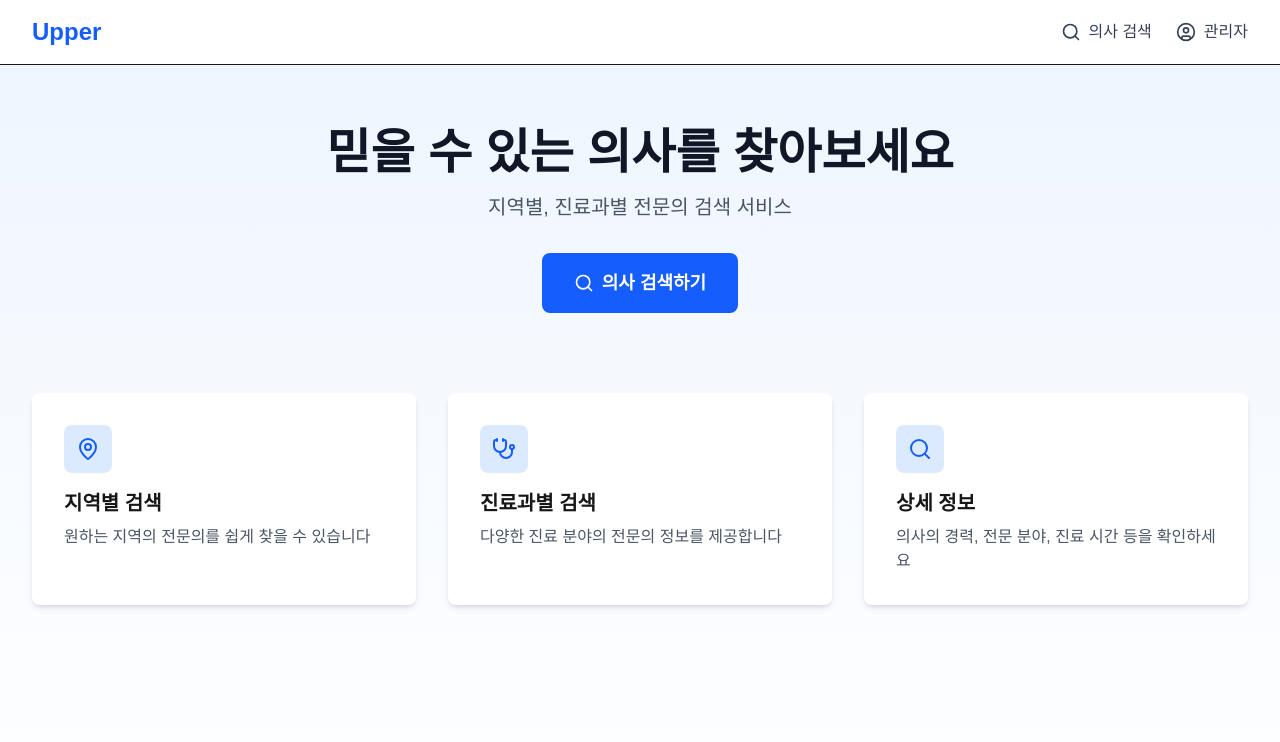
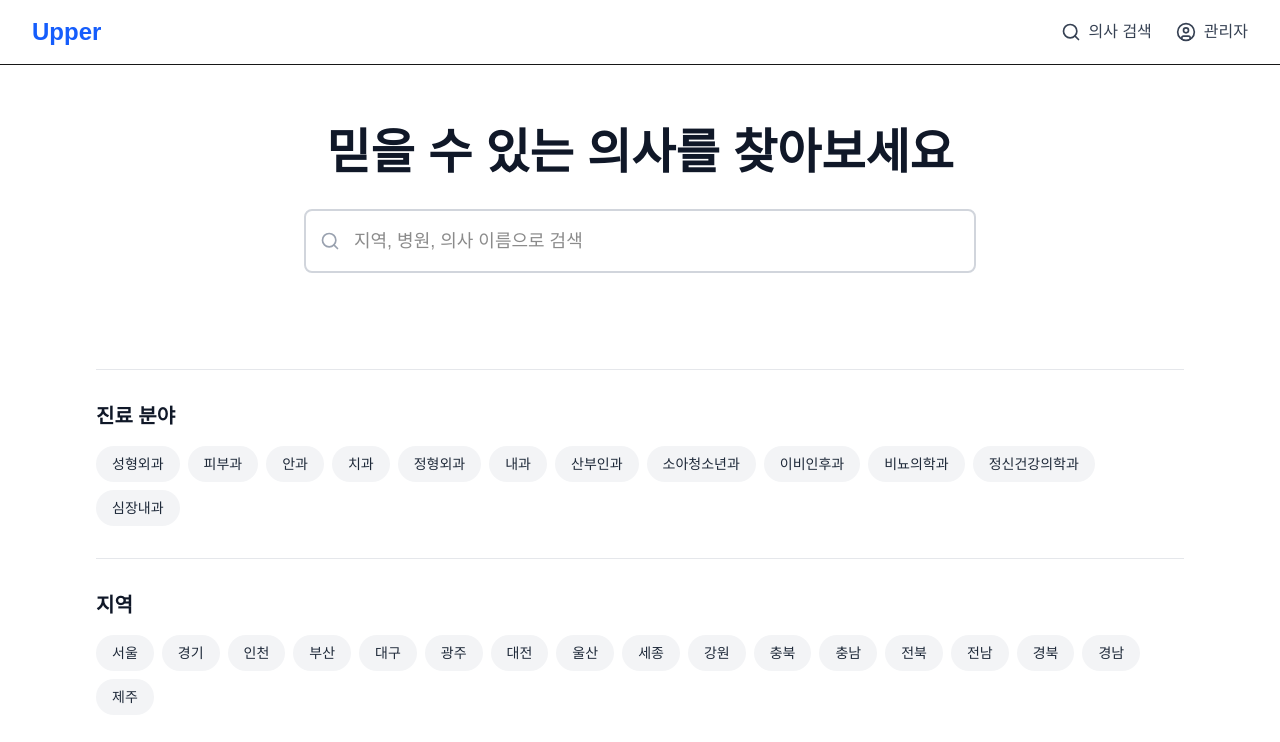
Before and after one commit to batgari/upper-web, a Next.js app: page / in a window 1280 px wide. Shown: the top 742 px of the page. Built offline with nearby package versions, Linux system fonts and the light colour scheme.

Commit message:
메인 페이지, 검색 화면 개편

```diff
--- a/app/doctor/page.tsx
+++ b/app/doctor/page.tsx
@@ -1,17 +1,31 @@
 'use client';
 
 import { useState, useEffect } from 'react';
+import { useSearchParams } from 'next/navigation';
 import { Search, MapPin, Stethoscope, Briefcase } from 'lucide-react';
 import DoctorRepository, { type DoctorWithHospital } from '@/app/admin/doctor/repository/DoctorRepository';
 import { Department } from '@/app/common/model/Department';
 
 export default function DoctorsPage() {
-  const [searchQuery, setSearchQuery] = useState('');
-  const [selectedRegion, setSelectedRegion] = useState('');
-  const [selectedSpecialty, setSelectedSpecialty] = useState('');
+  const searchParams = useSearchParams();
+
+  const [searchQuery, setSearchQuery] = useState(searchParams.get('query') || '');
+  const [selectedRegions, setSelectedRegions] = useState<string[]>(
+    searchParams.get('region') ? [searchParams.get('region')!] : []
+  );
+  const [selectedSpecialties, setSelectedSpecialties] = useState<string[]>(
+    searchParams.get('specialty') ? [searchParams.get('specialty')!] : []
+  );
   const [doctors, setDoctors] = useState<DoctorWithHospital[]>([]);
   const [loading, setLoading] = useState(true);
   const [error, setError] = useState<string | null>(null);
+
+  const regions = [
+    '서울', '경기', '인천', '부산', '대구', '광주', '대전', '울산',
+    '세종', '강원', '충북', '충남', '전북', '전남', '경북', '경남', '제주'
+  ];
+
+  const specialties = Object.values(Department).sort();
 
   // 데이터 가져오기
   useEffect(() => {
@@ -21,8 +35,8 @@ export default function DoctorsPage() {
         setError(null);
 
         const data = await DoctorRepository.search({
-          region: selectedRegion || undefined,
-          specialty: selectedSpecialty || undefined,
+          region: selectedRegions.length > 0 ? selectedRegions[0] : undefined,
+          specialty: selectedSpecialties.length > 0 ? selectedSpecialties[0] : undefined,
           query: searchQuery || undefined,
         });
 
@@ -36,63 +50,111 @@ export default function DoctorsPage() {
     }
 
     fetchDoctors();
-  }, [searchQuery, selectedRegion, selectedSpecialty]);
+  }, [searchQuery, selectedRegions, selectedSpecialties]);
+
+  const handleSearchSubmit = (e: React.FormEvent) => {
+    e.preventDefault();
+  };
+
+  const toggleRegion = (region: string) => {
+    setSelectedRegions(prev =>
+      prev.includes(region) ? prev.filter(r => r !== region) : [region]
+    );
+  };
+
+  const toggleSpecialty = (specialty: string) => {
+    setSelectedSpecialties(prev =>
+      prev.includes(specialty) ? prev.filter(s => s !== specialty) : [specialty]
+    );
+  };
+
+  const clearFilters = () => {
+    setSelectedRegions([]);
+    setSelectedSpecialties([]);
+    setSearchQuery('');
+  };
 
   return (
     <div className="min-h-screen bg-gray-50">
-      <div className="max-w-7xl mx-auto px-4 sm:px-6 lg:px-8 py-8">
-        <h1 className="text-3xl font-bold text-gray-900 mb-8">의사 검색</h1>
-
-        {/* Search and Filter Section */}
-        <div className="bg-white p-6 rounded-lg shadow-md mb-8">
-          <div className="grid md:grid-cols-3 gap-4">
-            {/* Search Input */}
-            <div className="relative">
-              <Search className="absolute left-3 top-1/2 transform -translate-y-1/2 text-gray-400 w-5 h-5" />
+      <div className="max-w-7xl mx-auto px-4 sm:px-6 lg:px-8 py-6">
+        {/* Search Bar */}
+        <form onSubmit={handleSearchSubmit} className="mb-6">
+          <div className="relative max-w-2xl">
+            <Search className="absolute left-4 top-1/2 transform -translate-y-1/2 text-gray-400 w-5 h-5" />
             <input
               type="text"
-                placeholder="의사 이름 검색..."
+              placeholder="지역, 병원, 의사 이름으로 검색"
               value={searchQuery}
               onChange={(e) => setSearchQuery(e.target.value)}
-                className="w-full pl-10 pr-4 py-2 border border-gray-300 rounded-lg focus:ring-2 focus:ring-blue-500 focus:border-transparent"
+              className="w-full pl-12 pr-4 py-3 text-base border-2 border-gray-300 rounded-lg focus:border-blue-500 focus:outline-none transition-colors bg-white"
             />
+          </div>
+        </form>
+
+        {/* Layout: Left Filter Panel + Right Results */}
+        <div className="flex gap-6">
+          {/* Left Filter Panel */}
+          <aside className="w-64 flex-shrink-0">
+            <div className="bg-white rounded-lg shadow-sm p-6 sticky top-6">
+              <div className="flex items-center justify-between mb-4">
+                <h2 className="text-lg font-semibold text-gray-900">필터</h2>
+                {(selectedRegions.length > 0 || selectedSpecialties.length > 0) && (
+                  <button
+                    onClick={clearFilters}
+                    className="text-sm text-blue-600 hover:text-blue-700"
+                  >
+                    초기화
+                  </button>
+                )}
               </div>
 
               {/* Region Filter */}
-            <select
-              value={selectedRegion}
-              onChange={(e) => setSelectedRegion(e.target.value)}
-              className="px-4 py-2 border border-gray-300 rounded-lg focus:ring-2 focus:ring-blue-500 focus:border-transparent"
+              <div className="mb-6">
+                <h3 className="text-sm font-semibold text-gray-700 mb-3">지역</h3>
+                <div className="space-y-2 max-h-64 overflow-y-auto">
+                  {regions.map((region) => (
+                    <label
+                      key={region}
+                      className="flex items-center space-x-2 cursor-pointer hover:bg-gray-50 p-2 rounded"
                     >
-              <option value="">모든 지역</option>
-              <option value="서울">서울</option>
-              <option value="경기">경기</option>
-              <option value="인천">인천</option>
-              <option value="부산">부산</option>
-              <option value="대구">대구</option>
-              <option value="광주">광주</option>
-              <option value="대전">대전</option>
-              <option value="울산">울산</option>
-            </select>
-
-            {/* Specialty Filter */}
-            <select
-              value={selectedSpecialty}
-              onChange={(e) => setSelectedSpecialty(e.target.value)}
-              className="px-4 py-2 border border-gray-300 rounded-lg focus:ring-2 focus:ring-blue-500 focus:border-transparent"
-            >
-              <option value="">모든 진료과</option>
-              {Object.values(Department).sort().map((dept) => (
-                <option key={dept} value={dept}>
-                  {dept}
-                </option>
+                      <input
+                        type="checkbox"
+                        checked={selectedRegions.includes(region)}
+                        onChange={() => toggleRegion(region)}
+                        className="w-4 h-4 text-blue-600 border-gray-300 rounded focus:ring-blue-500"
+                      />
+                      <span className="text-sm text-gray-700">{region}</span>
+                    </label>
                   ))}
-            </select>
                 </div>
               </div>
 
-        {/* Results Section */}
-        <div className="bg-white rounded-lg shadow-md p-6">
+              {/* Specialty Filter */}
+              <div>
+                <h3 className="text-sm font-semibold text-gray-700 mb-3">진료과</h3>
+                <div className="space-y-2 max-h-96 overflow-y-auto">
+                  {specialties.map((specialty) => (
+                    <label
+                      key={specialty}
+                      className="flex items-center space-x-2 cursor-pointer hover:bg-gray-50 p-2 rounded"
+                    >
+                      <input
+                        type="checkbox"
+                        checked={selectedSpecialties.includes(specialty)}
+                        onChange={() => toggleSpecialty(specialty)}
+                        className="w-4 h-4 text-blue-600 border-gray-300 rounded focus:ring-blue-500"
+                      />
+                      <span className="text-sm text-gray-700">{specialty}</span>
+                    </label>
+                  ))}
+                </div>
+              </div>
+            </div>
+          </aside>
+
+          {/* Right Results Area */}
+          <main className="flex-1">
+            <div className="bg-white rounded-lg shadow-sm p-6">
               {loading ? (
                 <div className="text-center py-12">
                   <div className="inline-block animate-spin rounded-full h-12 w-12 border-b-2 border-blue-600"></div>
@@ -108,14 +170,14 @@ export default function DoctorsPage() {
                 </div>
               ) : (
                 <div>
-              <p className="text-sm text-gray-600 mb-4">
+                  <p className="text-sm text-gray-600 mb-6">
                     총 <span className="font-semibold text-blue-600">{doctors.length}</span>명의 의사를 찾았습니다.
                   </p>
-              <div className="grid md:grid-cols-2 lg:grid-cols-3 gap-6">
+                  <div className="grid md:grid-cols-2 gap-6">
                     {doctors.map((doctor) => (
                       <div
                         key={doctor.id}
-                    className="border border-gray-200 rounded-lg p-5 hover:shadow-lg transition-shadow cursor-pointer"
+                        className="border border-gray-200 rounded-lg p-5 hover:shadow-md transition-shadow cursor-pointer"
                       >
                         {/* 의사 사진 */}
                         <div className="flex items-start gap-4 mb-4">
@@ -191,6 +253,8 @@ export default function DoctorsPage() {
                 </div>
               )}
             </div>
+          </main>
+        </div>
       </div>
     </div>
   );
--- a/app/page.tsx
+++ b/app/page.tsx
@@ -1,57 +1,120 @@
-import Link from 'next/link';
-import { Search, MapPin, Stethoscope } from 'lucide-react';
+'use client';
+
+import { useState } from 'react';
+import { useRouter } from 'next/navigation';
+import { Search } from 'lucide-react';
+import { Department } from '@/app/common/model/Department';
 
 export default function Home() {
+  const router = useRouter();
+  const [searchQuery, setSearchQuery] = useState('');
+
+  const handleSearch = (e: React.FormEvent) => {
+    e.preventDefault();
+    if (searchQuery.trim()) {
+      router.push(`/doctor?query=${encodeURIComponent(searchQuery)}`);
+    } else {
+      router.push('/doctor');
+    }
+  };
+
+  const handleSpecialtyClick = (specialty: string) => {
+    router.push(`/doctor?specialty=${encodeURIComponent(specialty)}`);
+  };
+
+  const handleRegionClick = (region: string) => {
+    router.push(`/doctor?region=${encodeURIComponent(region)}`);
+  };
+
+  // 주요 진료과 선택 (plan.md에서 언급한 성형외과, 피부과 등)
+  const mainSpecialties = [
+    Department.성형외과,
+    Department.피부과,
+    Department.안과,
+    Department.치과,
+    Department.정형외과,
+    Department.내과,
+    Department.산부인과,
+    Department.소아청소년과,
+    Department.이비인후과,
+    Department.비뇨의학과,
+    Department.정신건강의학과,
+    Department.심장내과,
+  ];
+
+  const regions = [
+    '서울',
+    '경기',
+    '인천',
+    '부산',
+    '대구',
+    '광주',
+    '대전',
+    '울산',
+    '세종',
+    '강원',
+    '충북',
+    '충남',
+    '전북',
+    '전남',
+    '경북',
+    '경남',
+    '제주',
+  ];
+
   return (
-    <div className="min-h-screen bg-gradient-to-b from-blue-50 to-white">
-      <div className="max-w-7xl mx-auto px-4 sm:px-6 lg:px-8 py-16">
+    <div className="min-h-screen bg-white">
+      <div className="max-w-6xl mx-auto px-4 sm:px-6 lg:px-8">
         {/* Hero Section */}
-        <div className="text-center mb-16">
-          <h1 className="text-5xl font-bold text-gray-900 mb-4">
+        <div className="pt-16 pb-12 text-center">
+          <h1 className="text-4xl sm:text-5xl font-bold text-gray-900 mb-8">
             믿을 수 있는 의사를 찾아보세요
           </h1>
-          <p className="text-xl text-gray-600 mb-8">
-            지역별, 진료과별 전문의 검색 서비스
-          </p>
-          <Link
-            href="/doctor"
-            className="inline-flex items-center gap-2 bg-blue-600 text-white px-8 py-4 rounded-lg text-lg font-semibold hover:bg-blue-700 transition-colors"
-          >
-            <Search className="w-5 h-5" />
-            의사 검색하기
-          </Link>
+
+          {/* Search Bar */}
+          <form onSubmit={handleSearch} className="max-w-2xl mx-auto mb-12">
+            <div className="relative">
+              <Search className="absolute left-4 top-1/2 transform -translate-y-1/2 text-gray-400 w-5 h-5" />
+              <input
+                type="text"
+                placeholder="지역, 병원, 의사 이름으로 검색"
+                value={searchQuery}
+                onChange={(e) => setSearchQuery(e.target.value)}
+                className="w-full pl-12 pr-4 py-4 text-lg border-2 border-gray-300 rounded-lg focus:border-blue-500 focus:outline-none transition-colors"
+              />
+            </div>
+          </form>
         </div>
 
-        {/* Features Section */}
-        <div className="grid md:grid-cols-3 gap-8 mt-20">
-          <div className="bg-white p-8 rounded-lg shadow-md">
-            <div className="bg-blue-100 w-12 h-12 rounded-lg flex items-center justify-center mb-4">
-              <MapPin className="w-6 h-6 text-blue-600" />
-            </div>
-            <h3 className="text-xl font-semibold mb-2">지역별 검색</h3>
-            <p className="text-gray-600">
-              원하는 지역의 전문의를 쉽게 찾을 수 있습니다
-            </p>
+        {/* Specialties Section */}
+        <div className="py-8 border-t border-gray-200">
+          <h2 className="text-xl font-semibold text-gray-900 mb-4">진료 분야</h2>
+          <div className="flex flex-wrap gap-2">
+            {mainSpecialties.map((specialty) => (
+              <button
+                key={specialty}
+                onClick={() => handleSpecialtyClick(specialty)}
+                className="px-4 py-2 bg-gray-100 hover:bg-gray-200 text-gray-800 rounded-full text-sm font-medium transition-colors"
+              >
+                {specialty}
+              </button>
+            ))}
           </div>
+        </div>
 
-          <div className="bg-white p-8 rounded-lg shadow-md">
-            <div className="bg-blue-100 w-12 h-12 rounded-lg flex items-center justify-center mb-4">
-              <Stethoscope className="w-6 h-6 text-blue-600" />
-            </div>
-            <h3 className="text-xl font-semibold mb-2">진료과별 검색</h3>
-            <p className="text-gray-600">
-              다양한 진료 분야의 전문의 정보를 제공합니다
-            </p>
-          </div>
-
-          <div className="bg-white p-8 rounded-lg shadow-md">
-            <div className="bg-blue-100 w-12 h-12 rounded-lg flex items-center justify-center mb-4">
-              <Search className="w-6 h-6 text-blue-600" />
-            </div>
-            <h3 className="text-xl font-semibold mb-2">상세 정보</h3>
-            <p className="text-gray-600">
-              의사의 경력, 전문 분야, 진료 시간 등을 확인하세요
-            </p>
+        {/* Regions Section */}
+        <div className="py-8 border-t border-gray-200 pb-20">
+          <h2 className="text-xl font-semibold text-gray-900 mb-4">지역</h2>
+          <div className="flex flex-wrap gap-2">
+            {regions.map((region) => (
+              <button
+                key={region}
+                onClick={() => handleRegionClick(region)}
+                className="px-4 py-2 bg-gray-100 hover:bg-gray-200 text-gray-800 rounded-full text-sm font-medium transition-colors"
+              >
+                {region}
+              </button>
+            ))}
           </div>
         </div>
       </div>
```
Also changed, not shown: 1 other file (tests, documents, lock files or other folders). Lines whose indentation alone changed are shown as unchanged.
